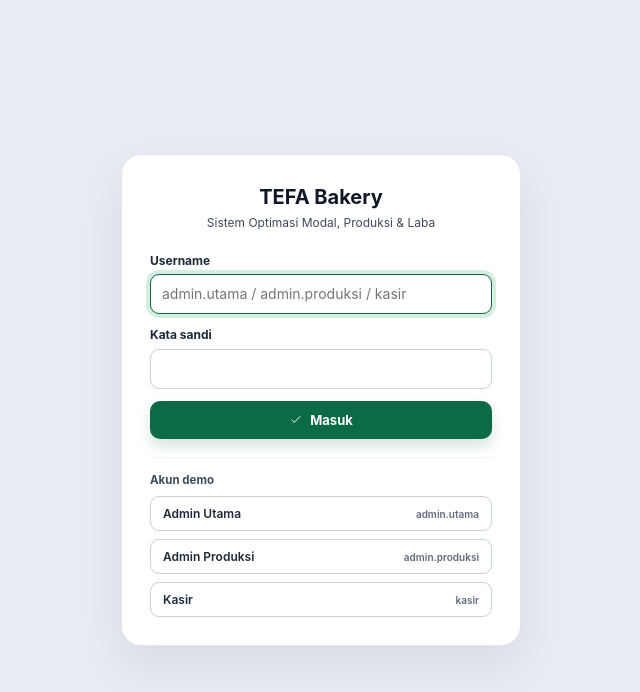
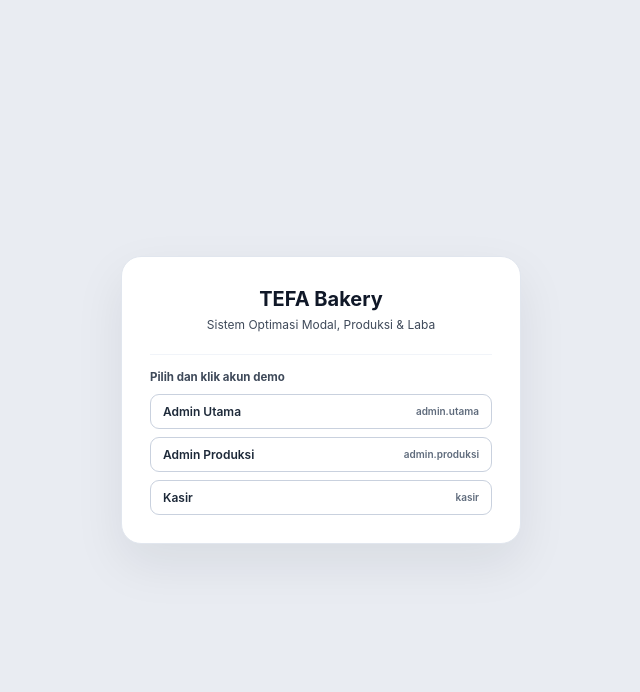
Before and after one commit to saiful-rizal/Sistem_Tefa_Update, a React (Vite) app: page / in a window 1280 px wide. Shown: the top 692 px of the page, without its empty margins (319-959 px from the left). Built offline with nearby package versions, Linux system fonts and the light colour scheme.

Commit message:
Refactor Login component to remove form handling and simplify demo account selection

```diff
--- a/src/components/Login.jsx
+++ b/src/components/Login.jsx
@@ -1,31 +1,15 @@
-import React, { useState } from "react";
-import Icon from "./Icon.jsx";
+import React from "react";
 import { USERS, ROLES } from "../lib/roles.js";
 
 export default function Login({ onLogin }) {
-  const [username, setUsername] = useState("");
-  const [password, setPassword] = useState("");
-  const [error, setError] = useState("");
-  const submit = (e) => {
-    e.preventDefault();
-    const u = USERS.find((x) => x.username === username.trim() && x.password === password);
-    if (!u) return setError("Username atau kata sandi salah.");
-    onLogin(u);
-  };
   return (
     <div className="login-wrap">
       <div className="login-card">
         <div className="login-brand"><b>TEFA Bakery</b><span>Sistem Optimasi Modal, Produksi & Laba</span></div>
-        <form onSubmit={submit} className="gudang-form">
-          <div><label>Username</label><input value={username} onChange={(e) => setUsername(e.target.value)} placeholder="admin.utama / admin.produksi / kasir" autoFocus /></div>
-          <div><label>Kata sandi</label><input type="password" value={password} onChange={(e) => setPassword(e.target.value)} /></div>
-          {error && <div className="infeasible">{error}</div>}
-          <button className="primary-btn" style={{ justifyContent: "center" }}><Icon name="check" size={14} /> Masuk</button>
-        </form>
         <div className="login-demo">
-          <b>Akun demo</b>
+          <b>Pilih dan klik akun demo</b>
           {USERS.map((u) => (
-            <button key={u.username} type="button" className="pill" onClick={() => { setUsername(u.username); setPassword(u.password); setError(""); }}>
+            <button key={u.username} type="button" className="pill" onClick={() => onLogin(u)}>
               {ROLES[u.role].label} <small>{u.username}</small>
             </button>
           ))}
```
